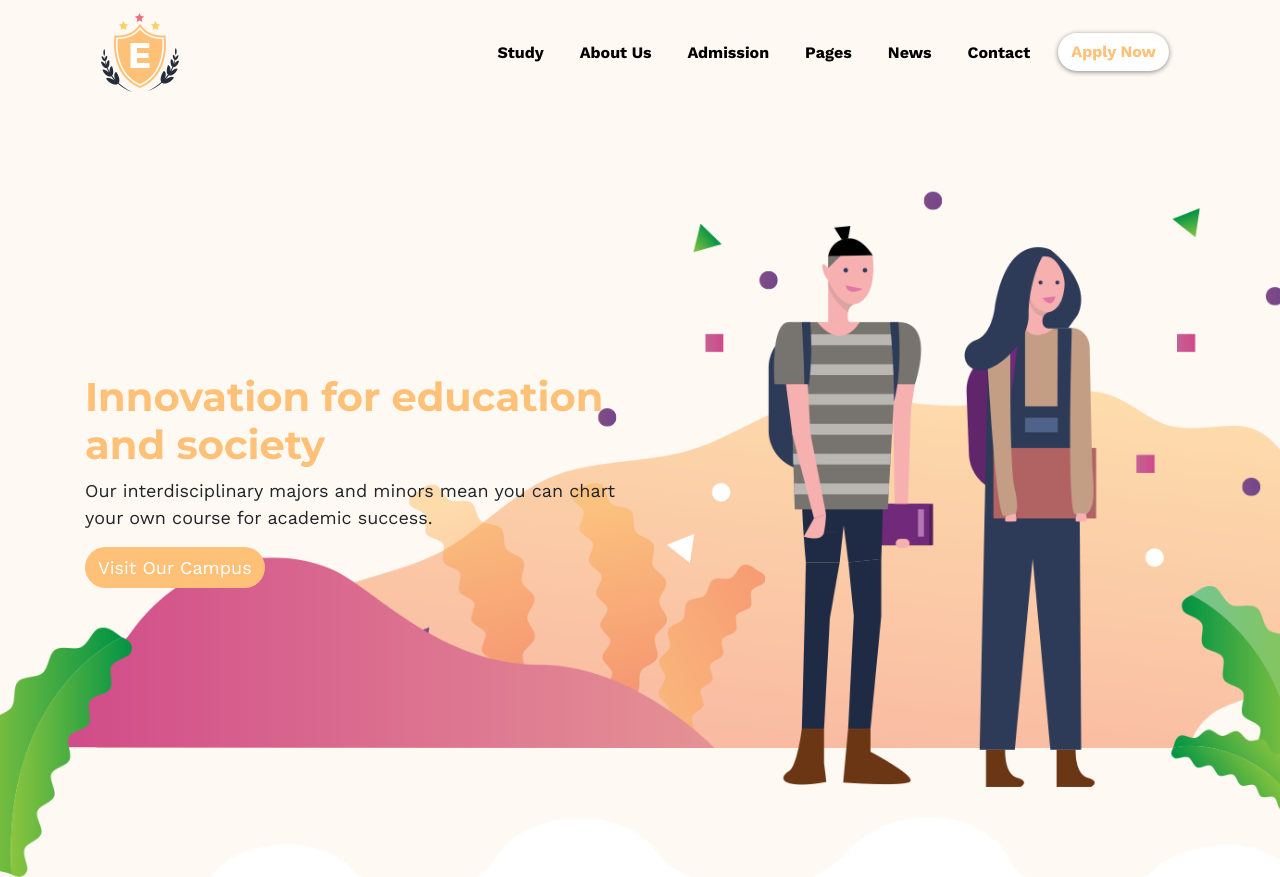
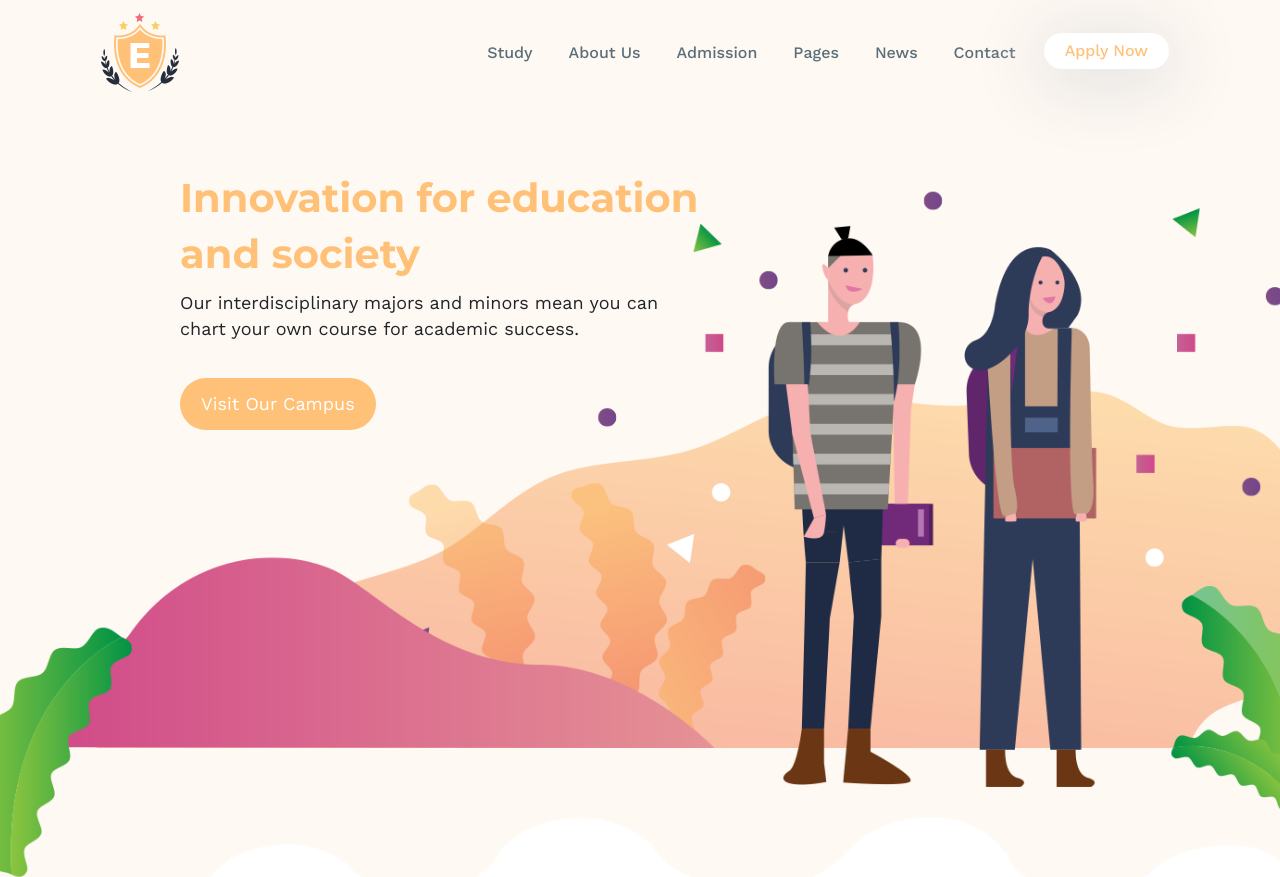
Before and after one commit to emaduddin678/project-5, a plain HTML site: page index.html in a window 1280 px wide. Shown: the top 877 px of the page. Drawn offline with nearby package versions, Linux system fonts and the light colour scheme.

Commit message:
department mid push

```diff
--- a/index.html
+++ b/index.html
@@ -62,32 +62,43 @@
     <section class="banner ">
         <!-- <img src="image/banner bg.png" alt="" style="width: 100%; "> -->
         <div class="container">
-            <div class="row py-5" style="height: 120vh;">
-                <div class="col-lg-6 col-md-9 col-sm-12 m-auto">
-                    <h2>Innovation for education and society</h2>
-                    <p>Our interdisciplinary majors and minors mean you can
-                        chart your own course for academic success.</p>
+            <div class="row " style="height: 120vh;">
+                <div class="col-lg-6 col-md-9 col-sm-12 offset-lg-1">
+                    <div class="banner-text">
+                        <h2>Innovation for education and society</h2>
+                        <p class="pr-3">Our interdisciplinary majors and minors mean you can chart your own course for academic success.</p>
                         <a class="btn" href="#visit-our-campus" role="button">Visit Our Campus</a>
-
+                    </div>
                 </div>
-                <div class="col-6">
+                <div class="col-6 ">
 
                 </div>
             </div>
         </div>
     </section>
+    <!-- banner section end  -->
+    <!-- Department section with 3 section start here  -->
     <section class="department">
         <div class="container text-center">
             <div class="row">
                 <div class="col-6 m-auto">
                     <h2>Our Department</h2>
                     <p >A hundred thousand grateful loves to your dear papa and mamma. Is your poor brother recovered of his rack-punch? Oh, dear! Oh, dear! How men should beware of wicked punch!</p>
-
+                </div>
+            </div>
+            <div class="row">
+                <div class="col-lg-4 col-md-6 col-sm-12">
+                    <div class="card" >
+                        <img class="card-img-top" src="image/dep-card-1.png" alt="Card image cap">
+                        <div class="card-body">
+                          <p class="card-text">Online Education</p>
+                        </div>
+                      </div>
                 </div>
             </div>
             </div>
     </section>
-
+    <!-- Department section all end here  -->
 
 
 
--- a/style.css
+++ b/style.css
@@ -5,25 +5,43 @@
 }
 /* navbar section start here  */
 header{
-    position: fixed;
+    background: transparent;
+    position: absolute;
+    top: 0;
+    left: 0;
+    /* position: fixed; */
     width: 100%;
+    z-index: 999;
 }
 .navbar-nav .nav-link{
     font-family: 'Work Sans', sans-serif;
-    font-weight: bold;
-    color: black;
+    font-weight: 500;
+    color: #5a6e79;
 }
 .navbar-nav .nav-item{
     padding: 10px;
 }
+.navbar-nav .nav-item .nav-link:hover{
+    color: #ffc178;
+    text-decoration: underline;
+
+}
 .navbar-nav .btn{
     font-family: 'Work Sans', sans-serif;
-    font-weight: bold;
+    font-weight: 500;
     color: #ffc178;
-    background-color: white;
     border-radius: 27px;
-    box-shadow: 0 1px 5px rgb(134, 134, 134);
+    padding: 5px 20px;
+    background-color: rgb(255, 255, 255);
+    box-shadow: 0px 9px 70px 10px rgb(223, 223, 223);
 }
+.navbar-nav .btn:hover{
+    background-color: #ffc178;
+    color: rgb(255, 255, 255);
+    transition: 0.3s;
+    box-shadow: 0px 9px 70px 0px rgba(227, 227, 233, 0.004);
+}
+
 /* Navbar section end  */
 /* banner section star  */
 .banner {
@@ -35,15 +53,20 @@ header{
     background-size: cover;
     /* background-attachment: fixed; */
 }
+.banner .banner-text{
+    padding: 170px 0;
+}
 .banner h2{
     color: #ffc178;
     font-family: 'Montserrat', sans-serif;
     font-weight: bold;
     font-size: 40px;
+    line-height: 56px;
 }
 .banner p{
     font-family: 'Work Sans', sans-serif;
     font-size: 18px;
+    line-height: 26px;
 }
 .banner .btn{
     background-color: #ffc178;
@@ -51,7 +74,9 @@ header{
     color: white;
     font-family: 'Work Sans', sans-serif;
     font-size: 18px;
-    /* padding: 3px 5px; */
+    line-height: 50px;
+    padding: 0 20px;
+    margin-top: 20px;
 }
 /* banner part end  */
 /* department part start here  */
```
Also changed, not shown: image/dep-card-1.png (added), image/dep-card-2.png (added), image/dep-card-3.png (added).
